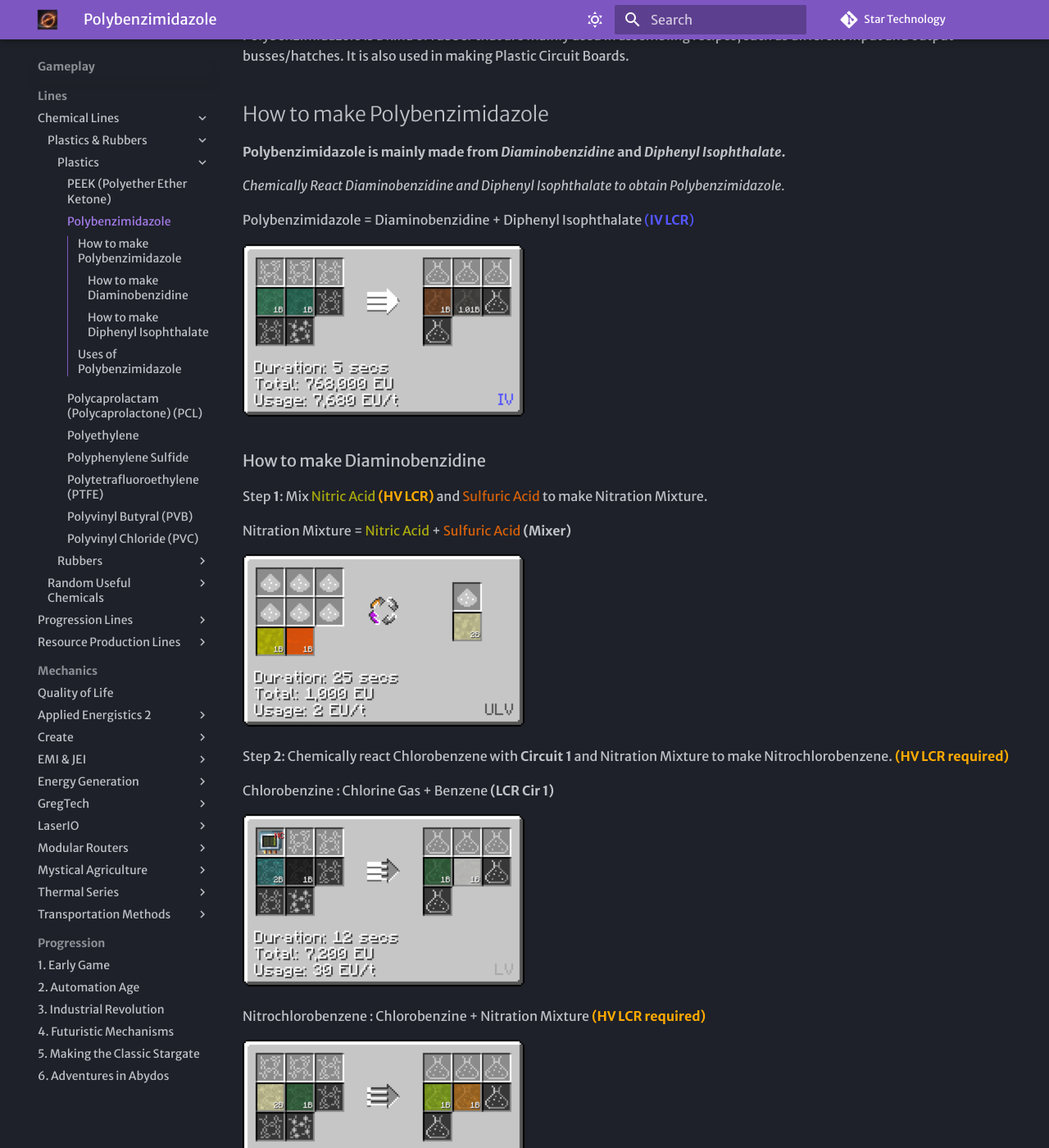
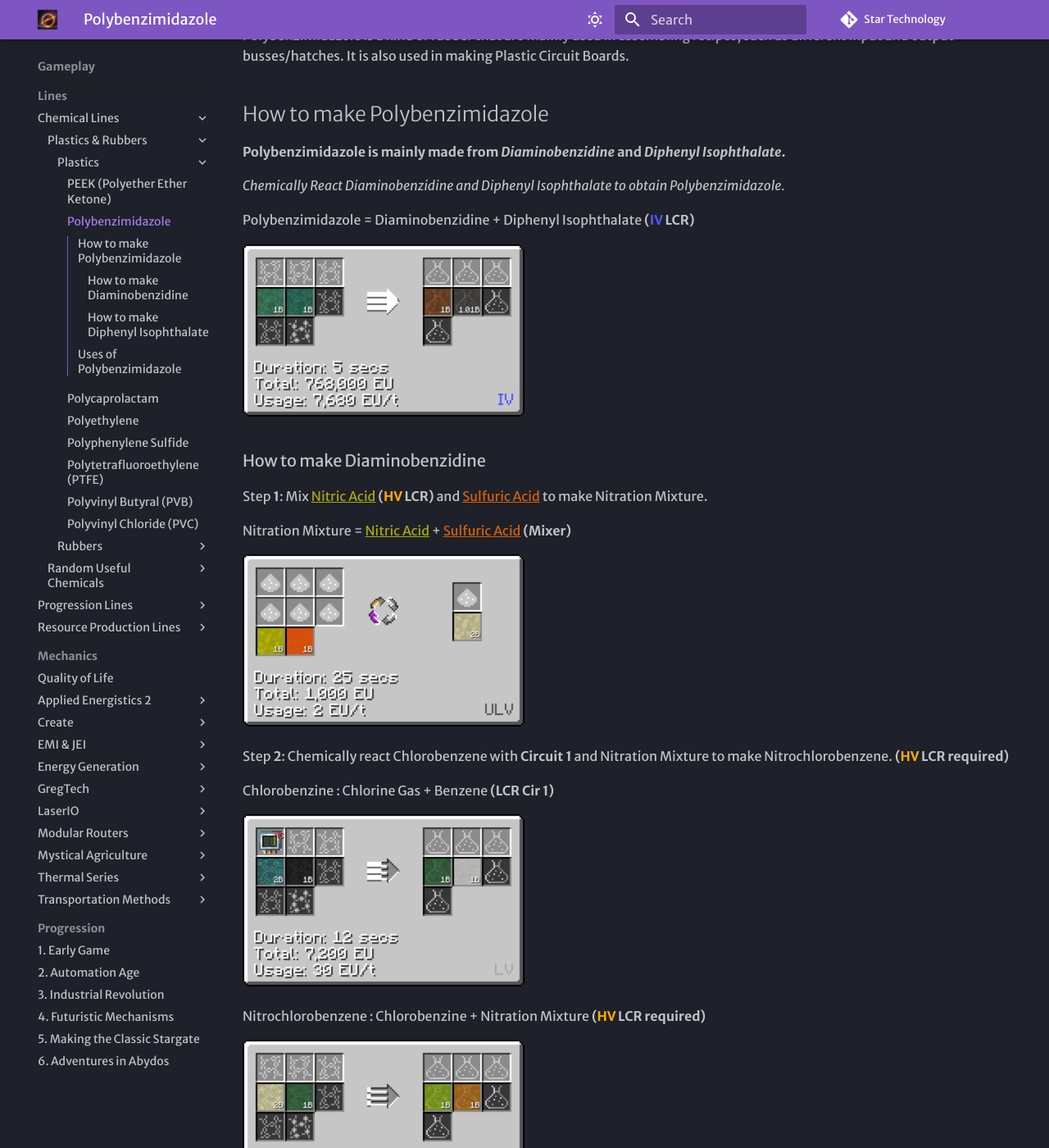
Before and after one commit to zacharytam-0411/StarT-docs, an MkDocs documentation site: the page built from docs/Gameplay/Lines/Chemical Lines/Plastics & Rubbers/Plastics/Polybenzimidazole.md, in a window 1280 px wide and 1400 px high, scrolled down 197 px. Shown: the whole window at 82% size. Built offline with MkDocs 1.6.1 and Material for MkDocs 9.7.7, drawn with Linux system fonts in a browser that asks for light colours; some web fonts are replaced; comment, search, counter and statistics services are not loaded; some of the changed text lies outside the part shown.

Commit message:
finished PCL ( also fixed some tier colours)

```diff
--- a/docs/Gameplay/Lines/Chemical Lines/Plastics & Rubbers/Plastics/Polybenzimidazole.md
+++ b/docs/Gameplay/Lines/Chemical Lines/Plastics & Rubbers/Plastics/Polybenzimidazole.md
@@ -9,42 +9,42 @@
 
 *Chemically React Diaminobenzidine and Diphenyl Isophthalate to obtain Polybenzimidazole.*
 
-Polybenzimidazole = Diaminobenzidine + Diphenyl Isophthalate <iv>(**IV LCR**)</iv>
+Polybenzimidazole = Diaminobenzidine + Diphenyl Isophthalate **(<iv>IV</iv> LCR)**
 
 ![pbi](PBI_img/large_chemical_reactor_polybenzimidazole.png)
 
 
 ### How to make Diaminobenzidine
 
-Step **1**: Mix [Nitric Acid](/trulyno/StarT-docs/Gameplay/Lines/Chemical Lines/Random Useful Chemicals/Nitric Acid) <hv>**(HV LCR)** </hv> and [Sulfuric Acid](/trulyno/StarT-docs/Gameplay/Lines/Chemical Lines/Random Useful Chemicals/Sulfuric Acid) to make Nitration Mixture.
+Step **1**: Mix [Nitric Acid](/trulyno/StarT-docs/Gameplay/Lines/Chemical Lines/Random Useful Chemicals/Nitric Acid) **(<hv>HV</hv> LCR)**  and [Sulfuric Acid](/trulyno/StarT-docs/Gameplay/Lines/Chemical Lines/Random Useful Chemicals/Sulfuric Acid) to make Nitration Mixture.
 
-Nitration Mixture = [Nitric Acid](/trulyno/StarT-docs/Gameplay/Lines/Chemical Lines/Random Useful Chemicals/Nitric Acid) + [Sulfuric Acid](/trulyno/StarT-docs/Gameplay/Lines/Chemical Lines/Random Useful Chemicals/Sulfuric Acid) </sulfuric> **(Mixer)**
+Nitration Mixture = [Nitric Acid](/trulyno/StarT-docs/Gameplay/Lines/Chemical Lines/Random Useful Chemicals/Nitric Acid) + [Sulfuric Acid](/trulyno/StarT-docs/Gameplay/Lines/Chemical Lines/Random Useful Chemicals/Sulfuric Acid) **(Mixer)**
 
 ![nitration mixture](PBI_img/mixer_nitration_mixture.png)
 
-Step **2**: Chemically react Chlorobenzene with **Circuit 1** and Nitration Mixture to make Nitrochlorobenzene. <hv>**(HV LCR required)**</hv>
+Step **2**: Chemically react Chlorobenzene with **Circuit 1** and Nitration Mixture to make Nitrochlorobenzene. **(<hv>HV</hv> LCR required)**
 
 Chlorobenzine : Chlorine Gas + Benzene **(LCR Cir 1)**
 
 ![chlorobenzene](PBI_img/large_chemical_reactor_chlorobenzene.png)
 
-Nitrochlorobenzene : Chlorobenzine + Nitration Mixture <hv>**(HV LCR required)**</hv>
+Nitrochlorobenzene : Chlorobenzine + Nitration Mixture **(<hv>HV</hv> LCR required)**
 
 ![nitrochlorobenzene](PBI_img/large_chemical_reactor_nitrochlorobenzene.png)
 
 Step **3** : Chemically react Nitrochlorobenzene, Hydrogen and a tiny pile of copper dust to obtain Dichlorobenzidine.
 
-Dichlorobenzidine = Nitrochlorobenzene + Hydrogen + Tiny pile of Copper Dust <ev>**(EV LCR required)**</ev>
+Dichlorobenzidine = Nitrochlorobenzene + Hydrogen + Tiny pile of Copper Dust **(<ev>EV</ev> LCR required)**
 
 ![dichlorobenzidine](PBI_img/large_chemical_reactor_dichlorobenzidine_9.png)
 
 Step **4** : Chemically react Dichlorobenzidine, Ammonia and Zinc Dust (Not consumed) to obtain Diaminobenzidine.
 
-Ammonia = Hydrogen + Nitrogen <hv>**(HV LCR Cir 1)**</hv>
+Ammonia = Hydrogen + Nitrogen **(<hv>HV</hv> LCR Cir 1)**
 
 ![ammonia](PBI_img/large_chemical_reactor_ammonia_from_elements.png)
 
-Diaminobenzidine = Dichlorobenzidine + Ammonia + Zinc dust (NC) <iv>**(IV LCR required)**</iv>
+Diaminobenzidine = Dichlorobenzidine + Ammonia + Zinc dust (NC) **(<iv>IV</iv> LCR required)**
 
 ![diaminobenzidine](PBI_img/large_chemical_reactor_diaminobenzidine.png)
 
@@ -52,19 +52,19 @@
 
 Step **1**: Chemically React Potassium Dichromate, Dimethylbenzene and Oxygen to obtain Phthalic Acid.
 
-Chromium Trioxide = Chromium Dust + Oxygen <MV>**(MV LCR)**</MV>
+Chromium Trioxide = Chromium Dust + Oxygen **(<mv>MV</mv> LCR)**
 
 ![chromium trioxide](PBI_img/large_chemical_reactor_chromium_trioxide.png)
 
-Potassium Dichromate = Chromium Trioxide + Saltpeter Dust <hV>**(HV LCR)**</hV>
+Potassium Dichromate = Chromium Trioxide + Saltpeter Dust **(<hv>HV</hv> LCR)**
 
 ![potassium dichromate](PBI_img/large_chemical_reactor_potassium_dichromate.png)
 
-Dimethylbenzene = Methane + Benzene <MV>**(Cir 1 MV LCR)**</MV>
+Dimethylbenzene = Methane + Benzene **(Cir 1 <mv>MV</mv> LCR)**
 
 ![dimethylbenzene](PBI_img/large_chemical_reactor_dimethylbenzene.png)
 
-Phthalic Acid = Potassium Dichromate + Dimethylbenzene + Oxygen <EV>**(EV LCR)**</EV>
+Phthalic Acid = Potassium Dichromate + Dimethylbenzene + Oxygen **(<ev>EV</ev> LCR)**
 
 ![phtalic acid](PBI_img/large_chemical_reactor_phthalic_acid_from_dimethylbenzene_9.png)
 
@@ -84,7 +84,7 @@
 
 Step **3**: Obtain Diphenyl Isophthalate
 
-Diphenyl Isophthalate = Phthalic Acid + Phenol + Sulfuric Acid <IV>(**IV LCR**)</IV>
+Diphenyl Isophthalate = Phthalic Acid + Phenol + Sulfuric Acid (**<iv>IV</iv> LCR**)
 
 ![dip](PBI_img/large_chemical_reactor_diphenyl_isophtalate.png)
 
@@ -103,10 +103,10 @@
 
 ![pbi4](PBI_img/fluid_solidifier_solidify_polybenzimidazole_to_plate.png)
 
-**<Zpm>ZPM Machine Hull</zpm>**
+**<Zpm>ZPM</zpm> Machine Hull**
 
 ![pbi5](PBI_img/shaped_zpm_machine_hull.png)
 
-**<uv>UV Machine Hull</uv>**
+**<uv>UV</uv> Machine Hull**
 
 ![pbi6](PBI_img/shaped_uv_machine_hull.png)
--- a/docs/assets/styles/styles.css
+++ b/docs/assets/styles/styles.css
@@ -10,9 +10,9 @@
 UHV { color: #A00; }
 UEV { color: #5F5; }
 UIV { color: #0A0; }
-.md-content a[href$="Sulfuric Acid"] { color: #d5600a}
-.md-content a[href$="Nitric Acid"] { color: #a9a90f}
-.md-content a[href$="Titanium Tetrachloride"] { color: #9db3b3}
-.md-content a[href$="Acetic Acid"] { color: #ae9d8d}
-.md-content a[href$="Hydrochloric Acid"] { color: #ba9292}
-.md-content a[href$="Hydrofluoric Acid"] { color: #1c8ca8}
+.md-content a[href$="Sulfuric Acid"] { color: #d5600a; text-decoration-line: underline}
+.md-content a[href$="Nitric Acid"] { color: #a9a90f; text-decoration-line: underline}
+.md-content a[href$="Titanium Tetrachloride"] { color: #9db3b3; text-decoration-line: underline}
+.md-content a[href$="Acetic Acid"] { color: #ae9d8d; text-decoration-line: underline}
+.md-content a[href$="Hydrochloric Acid"] { color: #ba9292; text-decoration-line: underline}
+.md-content a[href$="Hydrofluoric Acid"] { color: #1c8ca8; text-decoration-line: underline}
```
Also changed, not shown: docs/Gameplay/Lines/Chemical Lines/Plastics & Rubbers/Plastics/PEEK.md (+11 -11 lines), docs/Gameplay/Lines/Chemical Lines/Plastics & Rubbers/Plastics/Polycaprolactam.md (+47 -1 lines), docs/Gameplay/Lines/Chemical Lines/Plastics & Rubbers/Plastics/PCL_img/assembler_duct_tape_polycaprolactam.png (added), docs/Gameplay/Lines/Chemical Lines/Plastics & Rubbers/Plastics/PCL_img/bender_bend_polyphenylene_sulfide_ingot_to_foil.png (deleted), docs/Gameplay/Lines/Chemical Lines/Plastics & Rubbers/Plastics/PCL_img/fluid_solidifier_solidify_polyphenylene_sulfide_to_ingot.png (deleted), 3 other files.
